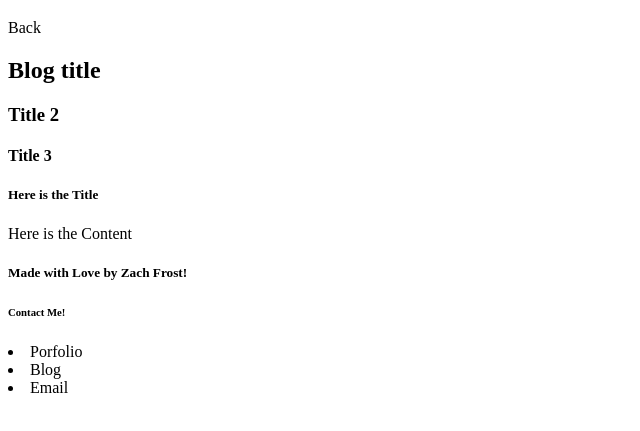
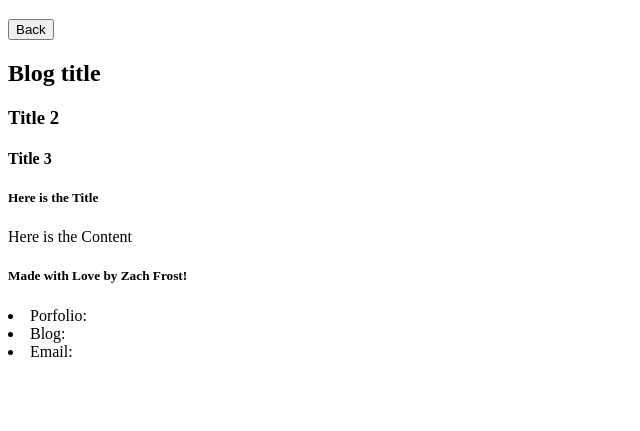
Before and after one commit to zachfrosty4986/My-Personal-Blog, a plain HTML site: page blog.html in a window 1280 px wide. Shown: the part 61-492 px from the top of the page, without its empty margins (0-640 px from the left). Drawn offline with Linux system fonts and the light colour scheme.

Commit message:
Linked js and css to both HTML documents, Linked id for back button to logic.js

```diff
--- a/assets/js/blog.js
+++ b/assets/js/blog.js
@@ -1 +1,2 @@
 //ADD COMMENTS
+const backButton = $('#back-btn');
--- a/blog.html
+++ b/blog.html
@@ -3,13 +3,15 @@
 <head>
     <meta charset="UTF-8">
     <meta name="viewport" content="width=device-width, initial-scale=1.0">
+    <link rel="stylesheet" type="blog/css" src="assets/css/blog.css">
+    <link rel="stylesheet" type="styles/css" src="assets/css/styles.css">
     <title>Blog Page</title>
 </head>
 <main>
 <header class="blog-header">
     <h1>My first Blog</h1>
-        <div id="back">
-        <p>Back</p>
+        <div id="back-btn">
+        <button>Back</button>
         </div>
 </header>
 <body>
@@ -38,14 +40,15 @@
         <p>Here is the Content</p>
         </div>
 </section>
+<script type="blog/javascript" src="assets/js/blog.js"></script>
+<script type="logic/javascript" src="assets/js/logic.js"></script>
 </body>
 <footer>
     <h5>Made with Love by Zach Frost!</h5>
         <div id="contact-me">
-        <h6>Contact Me!</h6>
-            <li>Porfolio</li>
-            <li>Blog</li>
-            <li>Email</li>
+            <li>Porfolio: </li>
+            <li>Blog: </li>
+            <li>Email: </li>
         </div>
 </footer>
 </main>
```
Also changed, not shown: index.html (+4 -0 lines).
